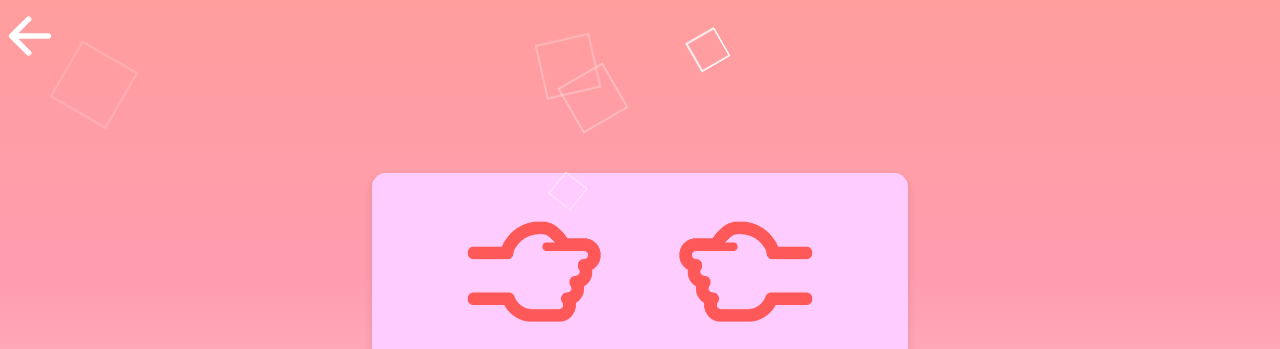
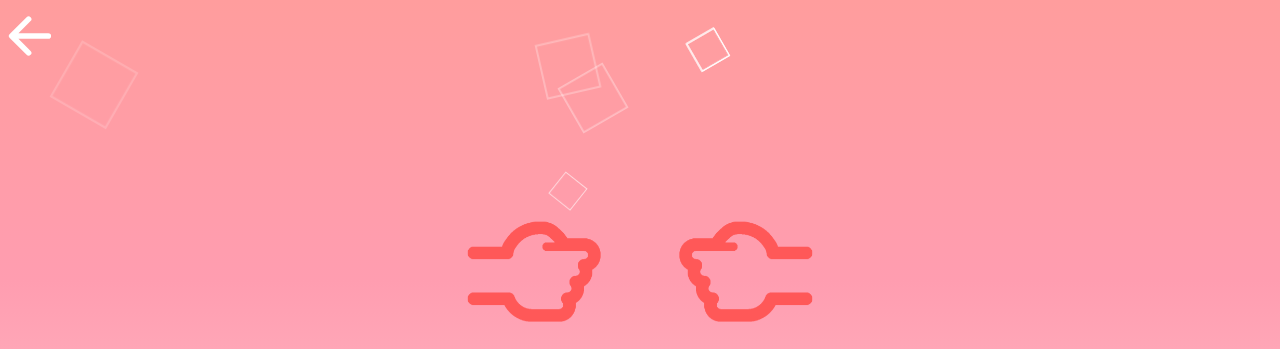
Before and after one commit to Kayoto0/fun_rps, a plain HTML site: page index.html in a window 1280 px wide. Shown: the top 349 px of the page. Drawn offline with nearby package versions, Linux system fonts and the light colour scheme.

Commit message:
Update style.css

```diff
--- a/style.css
+++ b/style.css
@@ -14,7 +14,7 @@ body {
   align-items: center;
   justify-content: center;
   background: linear-gradient(180deg, rgb(255, 157, 157) 0%, rgb(255, 157, 176) 35%, rgb(255, 224, 227) 100%);
-
+  background-attachment: fixed; /* Keeps the gradient fixed */
 }
 
 ::selection {
@@ -25,8 +25,8 @@ body {
 .container {
   padding: 2rem 7rem;
   border-radius: 14px;
-  background: #ffccff; /* Set the container background color to a light pink shade */
-  box-shadow: 0 5px 10px rgba(0, 0, 0, 0.1);
+  background: transparent; /* Set the container background color to a light pink shade */
+
 }
 
 .result_images {
```
